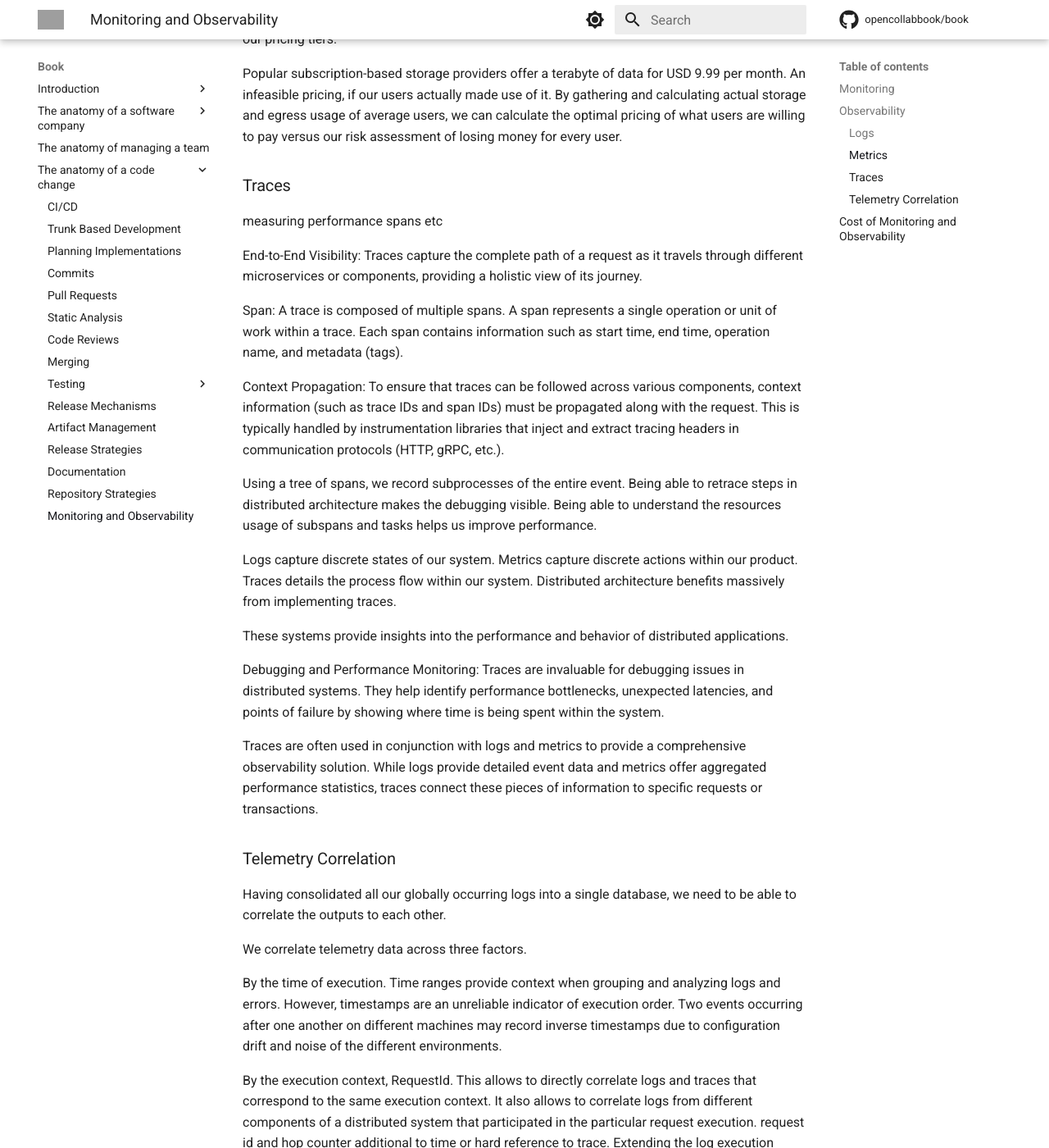
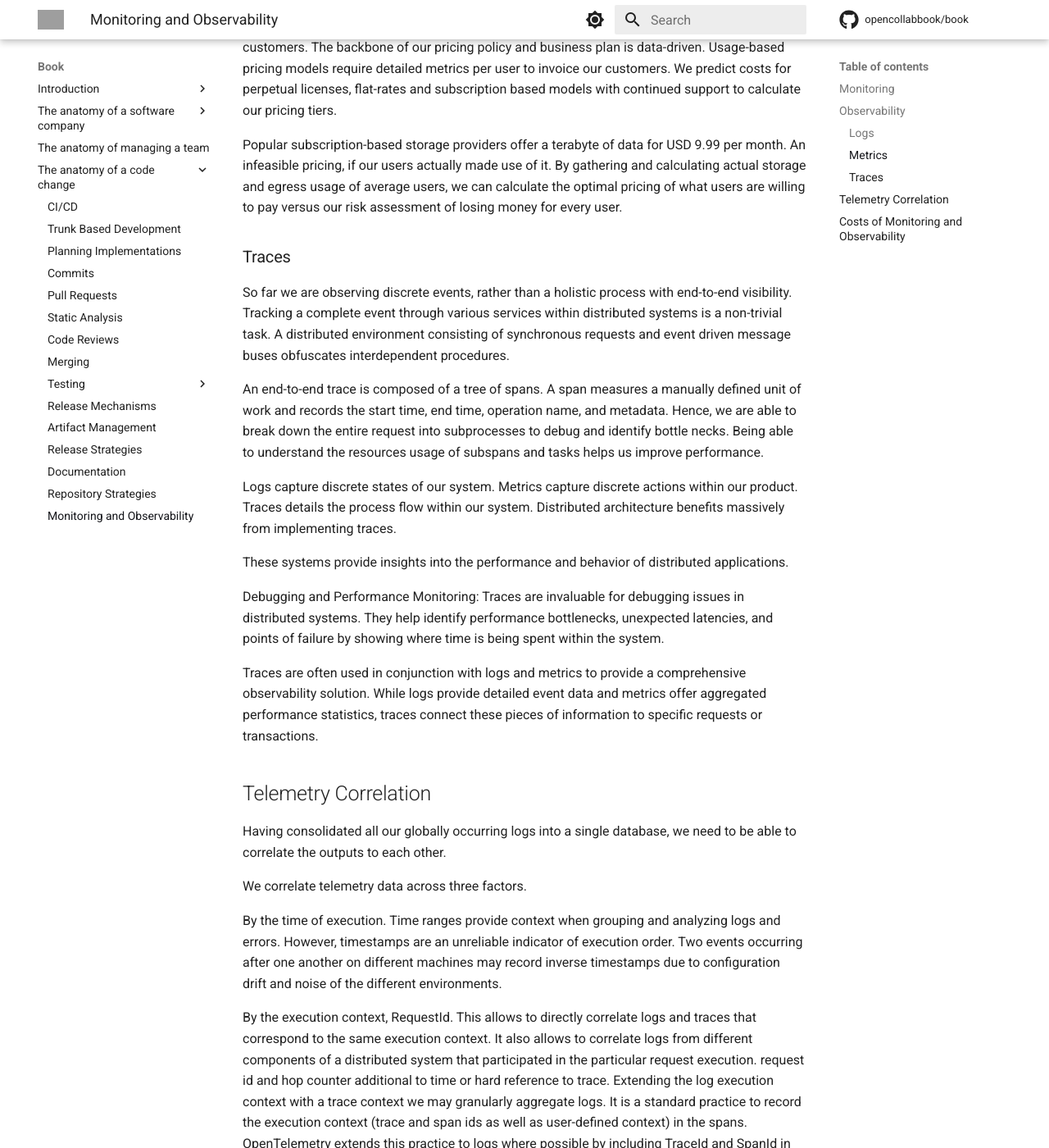
Before and after one commit to engineering-collaboration/book, an MkDocs documentation site: the page built from docs/book/anatomy-of-a-code-change/monitoring-and-observability.md, in a window 1280 px wide and 1400 px high, scrolled down 3384 px. Shown: the whole window at 82% size. Built offline with MkDocs 1.6.1 and Material for MkDocs 9.7.7, drawn with Linux system fonts in a browser that asks for light colours; comment, search, counter and statistics services are not loaded; some of the changed text lies outside the part shown; grey boxes are pictures that could not be loaded.

Commit message:
Edit notes on traces

```diff
--- a/docs/book/anatomy-of-a-code-change/monitoring-and-observability.md
+++ b/docs/book/anatomy-of-a-code-change/monitoring-and-observability.md
@@ -59,15 +61,9 @@ Popular subscription-based storage providers offer a terabyte of data for USD 9.
 
 ### Traces
 
-measuring performance spans etc
+So far we are observing discrete events, rather than a holistic process with end-to-end visibility. Tracking a complete event through various services within distributed systems is a non-trivial task. A distributed environment consisting of synchronous requests and event driven message buses obfuscates interdependent procedures.
 
-End-to-End Visibility: Traces capture the complete path of a request as it travels through different microservices or components, providing a holistic view of its journey.
-
-Span: A trace is composed of multiple spans. A span represents a single operation or unit of work within a trace. Each span contains information such as start time, end time, operation name, and metadata (tags).
-
-Context Propagation: To ensure that traces can be followed across various components, context information (such as trace IDs and span IDs) must be propagated along with the request. This is typically handled by instrumentation libraries that inject and extract tracing headers in communication protocols (HTTP, gRPC, etc.).
-
-Using a tree of spans, we record subprocesses of the entire event. Being able to retrace steps in distributed architecture makes the debugging visible. Being able to understand the resources usage of subspans and tasks helps us improve performance.
+An end-to-end trace is composed of a tree of spans. A span measures a manually defined unit of work and records the start time, end time, operation name, and metadata. Hence, we are able to break down the entire request into subprocesses to debug and identify bottle necks. Being able to understand the resources usage of subspans and tasks helps us improve performance.
 
 Logs capture discrete states of our system. Metrics capture discrete actions within our product. Traces details the process flow within our system. Distributed architecture benefits massively from implementing traces.
 
@@ -77,7 +73,7 @@ Debugging and Performance Monitoring: Traces are invaluable for debugging issues
 
 Traces are often used in conjunction with logs and metrics to provide a comprehensive observability solution. While logs provide detailed event data and metrics offer aggregated performance statistics, traces connect these pieces of information to specific requests or transactions.
 
-### Telemetry Correlation
+## Telemetry Correlation
 
 Having consolidated all our globally occurring logs into a single database, we need to be able to correlate the outputs to each other.
 
@@ -87,11 +83,13 @@ By the time of execution. Time ranges provide context when grouping and analyzin
 
 By the execution context, RequestId. This allows to directly correlate logs and traces that correspond to the same execution context. It also allows to correlate logs from different components of a distributed system that participated in the particular request execution. request id and hop counter additional to time or hard reference to trace. Extending the log execution context with a trace context we may granularly aggregate logs. It is a standard practice to record the execution context (trace and span ids as well as user-defined context) in the spans. OpenTelemetry extends this practice to logs where possible by including TraceId and SpanId in the LogRecords.
 
+To consolidate our spans to a shared trace, we propagate our execution context.
+
 By the origin of the telemetry, also known as the Resource context. OpenTelemetry traces and metrics contain information about the Resource they come from. We extend this practice to logs by including the Resource in LogRecords.
 
 These 3 correlations can be the foundation of powerful navigational, filtering, querying and analytical capabilities. OpenTelemetry aims to record and collects logs in a manner that enables such correlations.
 
-## Cost of Monitoring and Observability
+## Costs of Monitoring and Observability
 
 Monitoring and observability is expensive. We value the cost of infrastructure and personnel as an investment in future growth and market competitiveness. We start with the minimum monitoring solution that has the greatest impact on costumers as the additional infrastructure needed quickly out-costs our actual product. Providing full site reliability features to our product .
 
```
Also changed, not shown: other parts of docs/book/anatomy-of-a-code-change/monitoring-and-observability.md (+4 -2 lines).
